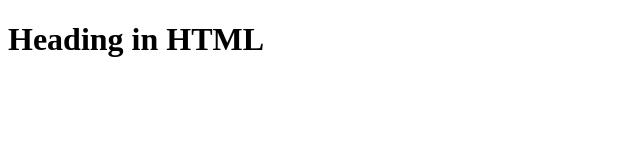
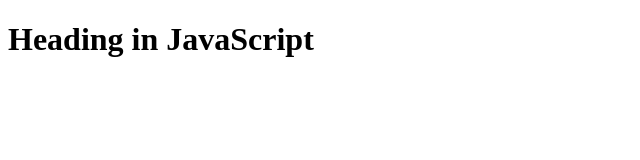
Before and after one commit to rxi-prakharvrm/namaste-react, a plain HTML site: page index.html in a window 1280 px wide. Shown: the whole page, without its empty margins (0-640 px from the left). Drawn offline with Linux system fonts and the light colour scheme.

Commit message:
printed heading with JavaScript

```diff
--- a/index.html
+++ b/index.html
@@ -6,6 +6,12 @@
     <title>React Project</title>
 </head>
 <body>
-    <h1>Heading in HTML</h1>
+    <div id="root"></div>
+    <script>
+        const root = document.getElementById("root");
+        const child = document.createElement("h1");
+        child.innerHTML = "Heading in JavaScript";
+        root.appendChild(child);
+    </script>
 </body>
 </html>
```
